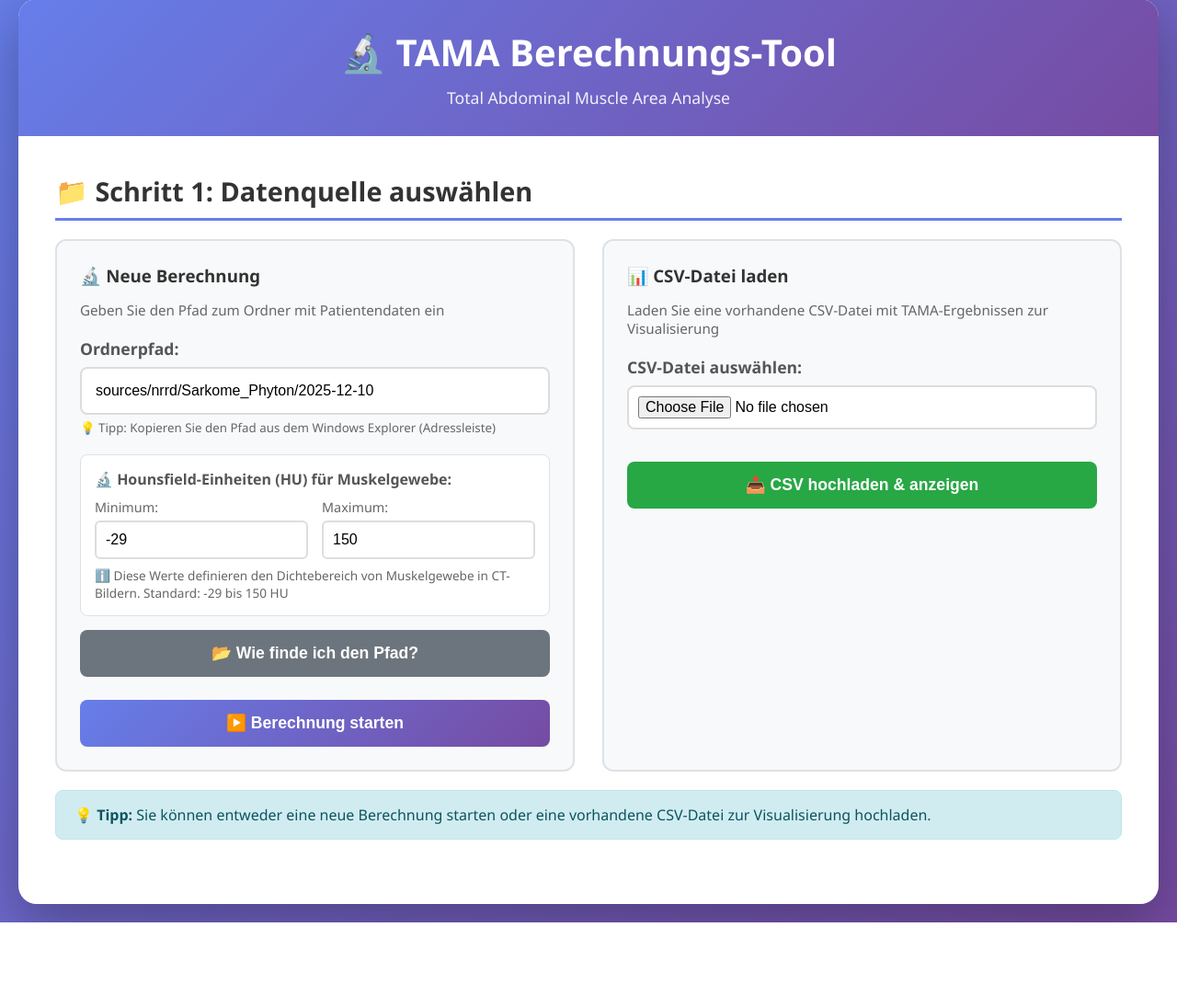
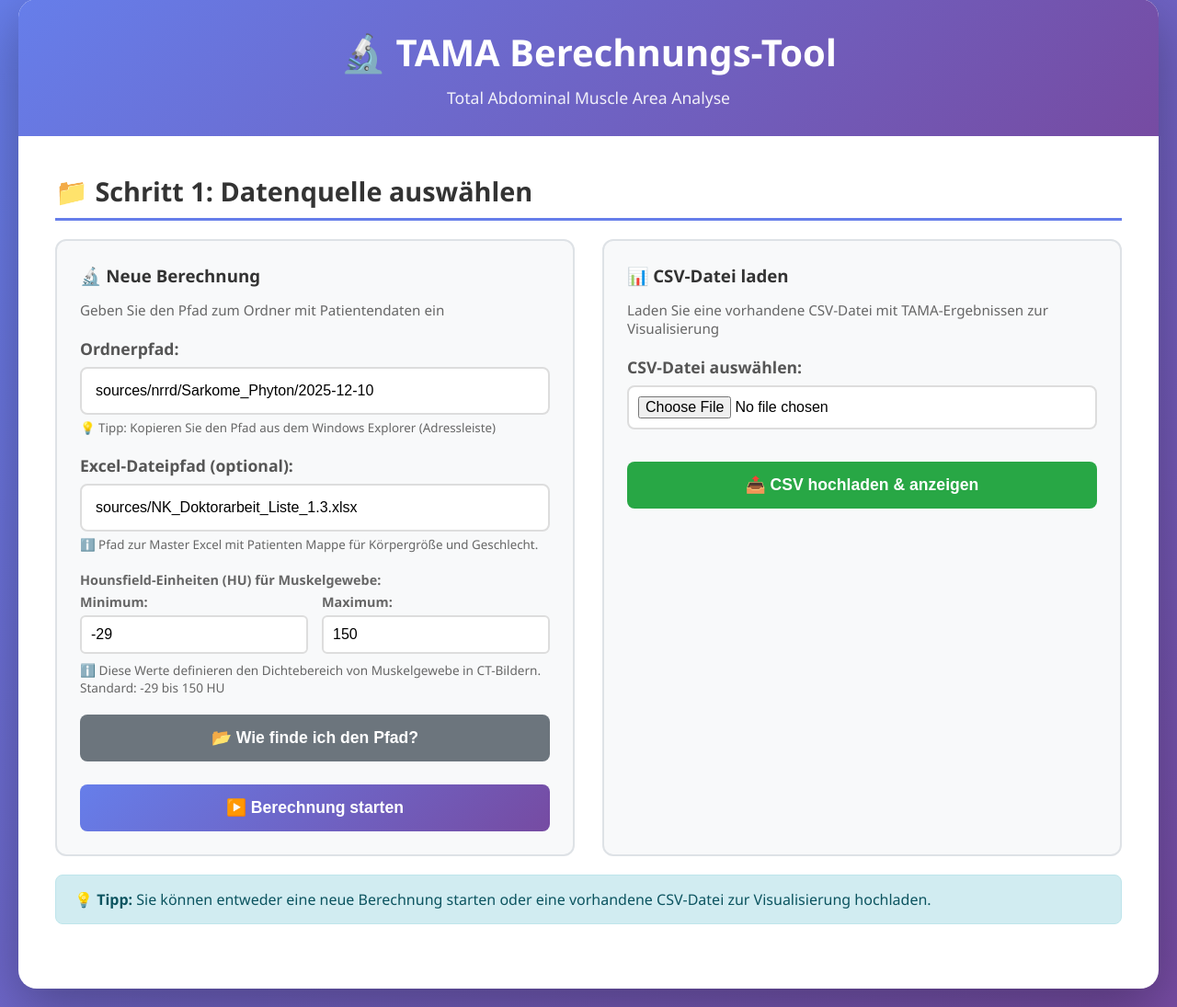
Before and after one commit to MertenD/cila_tama_calculator, a Flask app: page / in a window 1280 px wide. Shown: the part 21-1116 px from the top of the page at 92% size. Before the commit the page ends 1024 px from the top, so only its background shows below. Run offline with Flask 3, Linux system fonts and the light colour scheme; data that the repository does not hold is empty.

Commit message:
Add input field for master excel file

```diff
--- a/app.py
+++ b/app.py
@@ -112,6 +112,7 @@ def start_calculation():
 
     data = request.json
     root_path = data.get('path', '')
+    excel_path = data.get('excelPath', '')
     hu_min = data.get('huMin', -29)
     hu_max = data.get('huMax', 150)
 
@@ -131,14 +132,14 @@ def start_calculation():
     calculation_running = True
     calculation_results = []
 
-    thread = threading.Thread(target=run_calculation, args=(root_path, hu_min, hu_max))
+    thread = threading.Thread(target=run_calculation, args=(root_path, excel_path, hu_min, hu_max))
     thread.daemon = True
     thread.start()
 
     return jsonify({'success': True})
 
 
-def run_calculation(root_path, hu_min=-29, hu_max=150):
+def run_calculation(root_path, excel_path: str = '', hu_min=-29, hu_max=150):
     """
     Führt die TAMA-Berechnung durch und sendet Fortschrittsupdates.
     """
@@ -152,7 +153,7 @@ def run_calculation(root_path, hu_min=-29, hu_max=150):
         calculate_tama.muscleHU = (hu_min, hu_max)
 
         # Lade Patienten-Metadaten (optional): Körpergröße + Geschlecht
-        patient_metadata = calculate_tama.load_patient_metadata()
+        patient_metadata = calculate_tama.load_patient_metadata(xlsx_path=excel_path)
         patient_heights = {k: v["height_m"] for k, v in patient_metadata.items() if v.get("height_m") is not None}
 
         # Sende Start-Nachricht
--- a/templates/index.html
+++ b/templates/index.html
@@ -346,9 +346,22 @@
                             </small>
                         </div>
 
-                        <div style="background: white; padding: 15px; border-radius: 8px; margin-bottom: 15px; border: 1px solid #dee2e6;">
-                            <label style="font-weight: 600; color: #555; margin-bottom: 10px; display: block;">
-                                🔬 Hounsfield-Einheiten (HU) für Muskelgewebe:
+                        <!-- Neu: Excel Datei Pfad -->
+                        <div class="input-group">
+                            <label for="excelPath">Excel-Dateipfad (optional):</label>
+                            <input type="text"
+                                   id="excelPath"
+                                   placeholder="z.B. C:\Users\...\NK_Doktorarbeit_Liste_1.3.xlsx"
+                                   value="sources/NK_Doktorarbeit_Liste_1.3.xlsx"
+                                   style="margin-bottom: 10px;">
+                            <small style="color: #666; display: block; margin-top: -5px; margin-bottom: 10px;">
+                                ℹ️ Pfad zur Master Excel mit Patienten Mappe für Körpergröße und Geschlecht.
+                            </small>
+                        </div>
+
+                        <div class="input-group">
+                            <label for="huMin" style="font-size: 0.9em; color: #666; display: block; margin-bottom: 5px;">
+                                Hounsfield-Einheiten (HU) für Muskelgewebe:
                             </label>
                             <div style="display: grid; grid-template-columns: 1fr 1fr; gap: 15px;">
                                 <div>
@@ -604,6 +617,7 @@
 
         async function validateAndStart() {
             const path = document.getElementById('rootPath').value.trim();
+            const excelPath = document.getElementById('excelPath').value.trim();
             const huMin = parseFloat(document.getElementById('huMin').value);
             const huMax = parseFloat(document.getElementById('huMax').value);
             const errorDiv = document.getElementById('pathError');
@@ -654,7 +668,7 @@
                 }
 
                 // Starte Berechnung
-                startCalculation(path, huMin, huMax);
+                startCalculation(path, excelPath, huMin, huMax);
 
             } catch (error) {
                 errorDiv.textContent = '❌ Fehler bei der Verbindung zum Server: ' + error.message;
@@ -735,7 +749,7 @@
             }
         }
 
-        async function startCalculation(path, huMin, huMax) {
+        async function startCalculation(path, excelPath, huMin, huMax) {
             showSection('step-calculation');
 
             try {
@@ -745,6 +759,7 @@
                     headers: {'Content-Type': 'application/json'},
                     body: JSON.stringify({
                         path: path,
+                        excelPath: excelPath,
                         huMin: huMin,
                         huMax: huMax
                     })
@@ -1191,6 +1206,7 @@
             document.getElementById('progressBar').textContent = '0%';
             document.getElementById('progressText').textContent = 'Initialisiere...';
             document.getElementById('rootPath').value = 'sources/nrrd/Sarkome_Phyton/2025-12-10';
+            document.getElementById('excelPath').value = 'sources/NK_Doktorarbeit_Liste_1.3.xlsx';
             document.getElementById('huMin').value = '-29';
             document.getElementById('huMax').value = '150';
             document.getElementById('csvFile').value = '';
```
